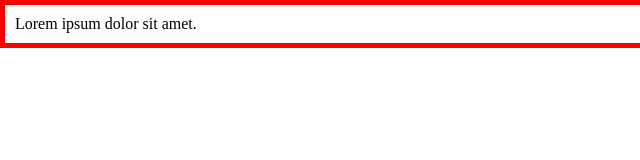
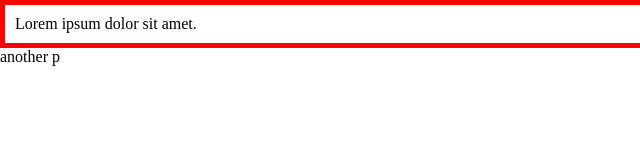
Before and after one commit to nghjalali/web1, a plain HTML site: page index.html in a window 1280 px wide. Shown: the full height of the page, 0-640 px from the left. Drawn offline with Linux system fonts and the light colour scheme.

Commit message:
add p to index.html

```diff
--- a/index.html
+++ b/index.html
@@ -20,6 +20,6 @@
 </head>
 <body>
     <p class="item">Lorem ipsum dolor sit amet.</p>
-
+    <p>another p</p>
 </body>
 </html>
```
